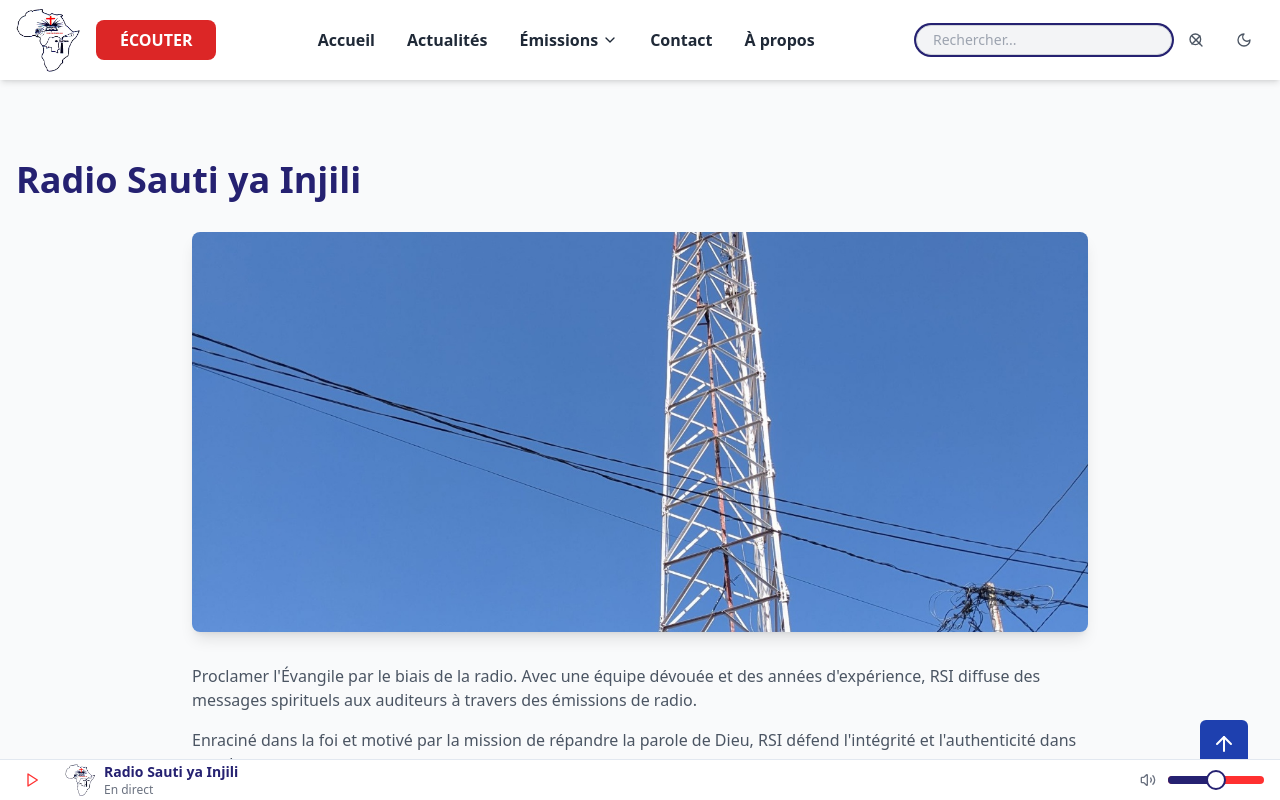
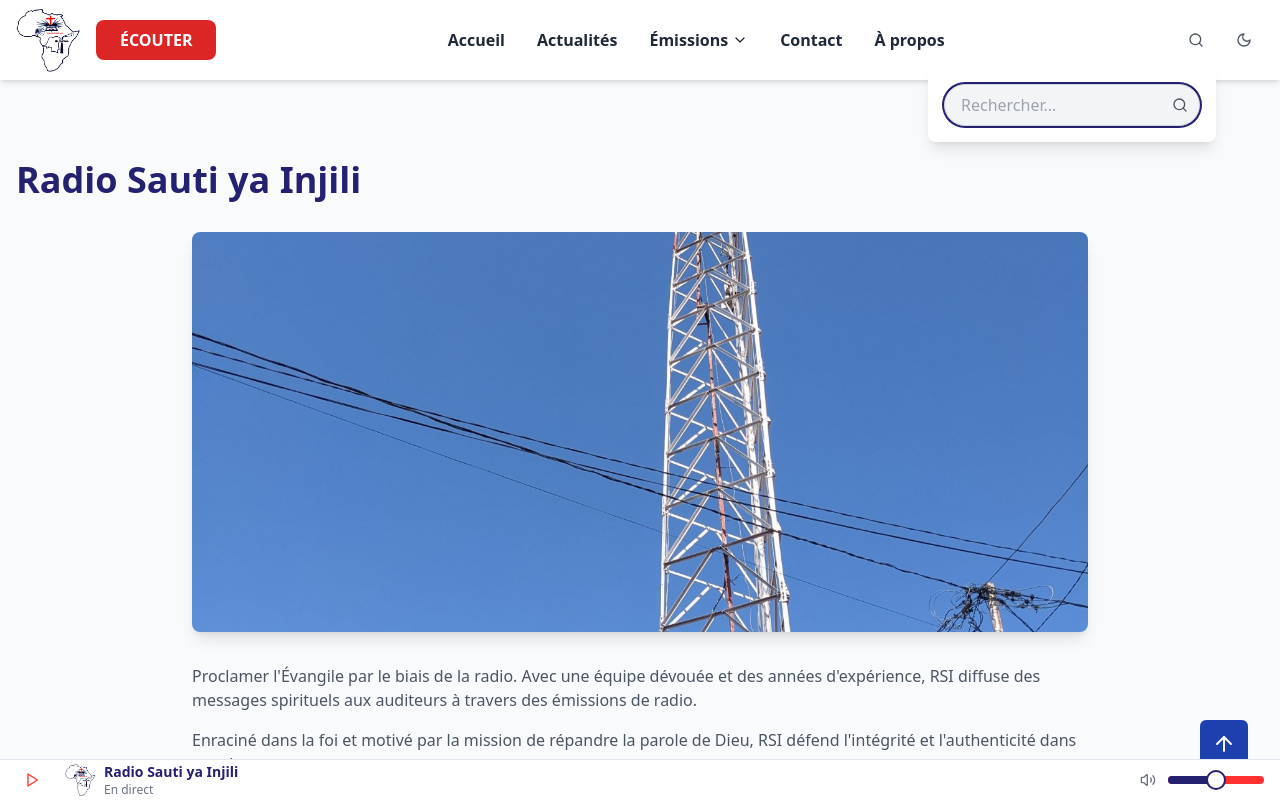
Before and after one commit to oredytech/sauti-radio-web, a React (Vite) app: page /about in a window 1280 px wide. Both pictures are taken after a click on the button 1195 px from the left and 40 px from the top of the page. Shown: the top 800 px of the page. Built offline with nearby package versions, Linux system fonts and the light colour scheme.

Commit message:
Refactor search form
Make the search form a popup triggered by its icon.

```diff
--- a/src/components/Navbar.tsx
+++ b/src/components/Navbar.tsx
@@ -1,7 +1,9 @@
-import { useState, useEffect } from "react";
+
+import { useState, useEffect, useRef } from "react";
 import { Link } from "react-router-dom";
 import { ChevronDown, Search, Moon, Sun, X } from "lucide-react";
 import { Button } from "@/components/ui/button";
+
 const Navbar = () => {
   const [isOpen, setIsOpen] = useState(false);
   const [isDarkMode, setIsDarkMode] = useState(() => {
@@ -9,6 +11,7 @@ const Navbar = () => {
   });
   const [showSearch, setShowSearch] = useState(false);
   const [searchQuery, setSearchQuery] = useState("");
+  const searchFormRef = useRef(null);
 
   // Toggle dark mode
   const toggleDarkMode = () => {
@@ -30,6 +33,23 @@ const Navbar = () => {
       setIsDarkMode(true);
     }
   }, []);
+
+  // Close search form when clicking outside
+  useEffect(() => {
+    const handleClickOutside = (event) => {
+      if (searchFormRef.current && !searchFormRef.current.contains(event.target)) {
+        setShowSearch(false);
+      }
+    };
+
+    if (showSearch) {
+      document.addEventListener("mousedown", handleClickOutside);
+    }
+    return () => {
+      document.removeEventListener("mousedown", handleClickOutside);
+    };
+  }, [showSearch]);
+
   const handleSearch = e => {
     e.preventDefault();
     if (searchQuery.trim()) {
@@ -39,6 +59,7 @@ const Navbar = () => {
       setShowSearch(false);
     }
   };
+
   return <nav className="bg-white dark:bg-gray-900 shadow-md sticky top-0 z-50 transition-colors duration-300">
       <div className="container mx-auto px-4">
         <div className="flex items-center justify-between h-20">
@@ -87,17 +108,38 @@ const Navbar = () => {
           {/* Boutons search et theme */}
           <div className="flex items-center space-x-2">
             {/* Search button and form */}
-            {showSearch ? <form onSubmit={handleSearch} className="relative flex items-center">
-                <input type="text" placeholder="Rechercher..." value={searchQuery} onChange={e => setSearchQuery(e.target.value)} className="bg-gray-100 dark:bg-gray-800 border border-gray-300 dark:border-gray-700 rounded-full pl-4 pr-10 py-1 focus:outline-none focus:ring-2 focus:ring-primary text-sm w-full md:w-64 transition-all" autoFocus />
-                <Button type="submit" variant="ghost" size="icon" className="absolute right-0 rounded-full">
-                  <Search className="h-5 w-5 text-gray-600 dark:text-gray-300" />
-                </Button>
-                <Button type="button" variant="ghost" size="icon" className="ml-1" onClick={() => setShowSearch(false)}>
-                  <X className="h-5 w-5 text-gray-600 dark:text-gray-300" />
-                </Button>
-              </form> : <Button variant="ghost" size="icon" className="rounded-full" onClick={() => setShowSearch(true)}>
+            <div className="relative">
+              <Button
+                variant="ghost"
+                size="icon"
+                className="rounded-full"
+                onClick={() => setShowSearch(!showSearch)}
+                aria-label="Search"
+              >
                 <Search className="h-5 w-5 text-gray-600 dark:text-gray-300" />
-              </Button>}
+              </Button>
+
+              {showSearch && (
+                <div
+                  ref={searchFormRef}
+                  className="absolute right-0 top-12 bg-white dark:bg-gray-800 shadow-lg rounded-lg p-4 w-72 z-50 transition-all duration-200 ease-in-out"
+                >
+                  <form onSubmit={handleSearch} className="relative flex items-center">
+                    <input
+                      type="text"
+                      placeholder="Rechercher..."
+                      value={searchQuery}
+                      onChange={e => setSearchQuery(e.target.value)}
+                      className="bg-gray-100 dark:bg-gray-700 border border-gray-300 dark:border-gray-600 rounded-full pl-4 pr-10 py-2 w-full focus:outline-none focus:ring-2 focus:ring-primary"
+                      autoFocus
+                    />
+                    <Button type="submit" variant="ghost" size="icon" className="absolute right-0 rounded-full">
+                      <Search className="h-5 w-5 text-gray-600 dark:text-gray-300" />
+                    </Button>
+                  </form>
+                </div>
+              )}
+            </div>
 
             {/* Dark/Light mode toggle */}
             <Button variant="ghost" size="icon" className="rounded-full" onClick={toggleDarkMode} aria-label={isDarkMode ? "Switch to light mode" : "Switch to dark mode"}>
@@ -156,4 +198,5 @@ const Navbar = () => {
       </div>
     </nav>;
 };
+
 export default Navbar;
```
